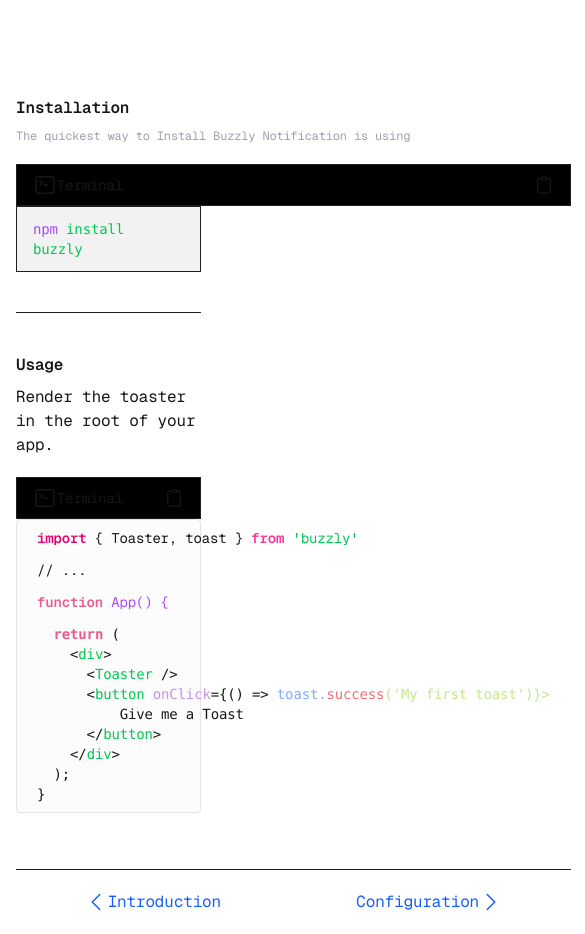
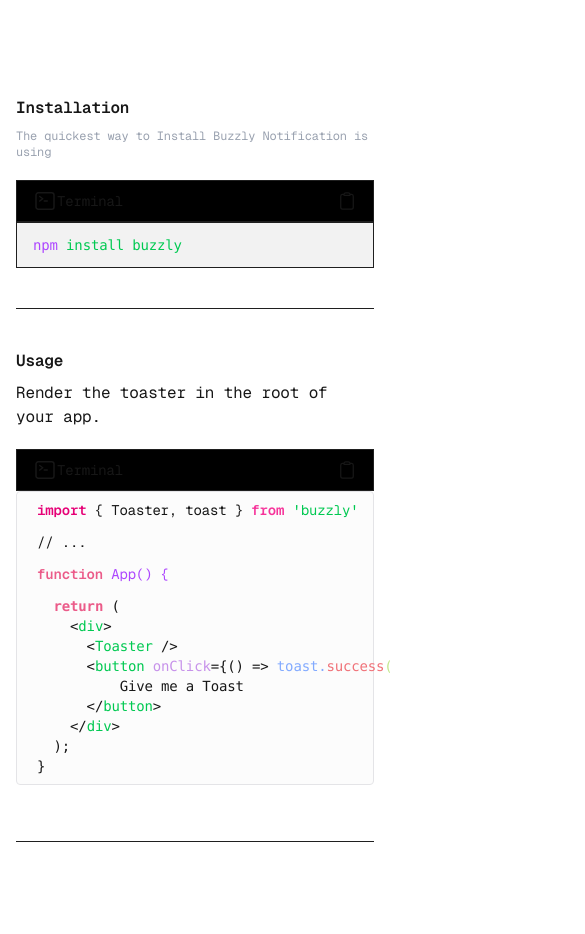
Before and after one commit to mohamed-elhaissan/buzzly-ui, a Next.js app: page /docs/installation in a window 390 px wide. Shown: the whole page, 585 px wide, since content can reach past the window. After the commit the page ends 844 px from the top, so only its background shows below. Built offline with nearby package versions, Linux system fonts and the light colour scheme.

Commit message:
updating

```diff
--- a/app/docs/installation/page.tsx
+++ b/app/docs/installation/page.tsx
@@ -78,7 +78,7 @@
           style={{
             border: "1px solid var(--borderColor)",
           }}
-          className="bg-black/[.05] flex w-1/3 items-center justify-between gap-5 text-sm   dark:bg-white/[.06] font-mono  px-4 py-3 "
+          className="bg-black/[.05] flex md:w-1/3 items-center justify-between gap-5 text-sm   dark:bg-white/[.06] font-mono  px-4 py-3 "
         >
           <code>
             <span className="text-purple-500">npm</span>{" "}
@@ -91,7 +91,7 @@
         style={{
           borderTop: "1px solid var(--borderColor)",
         }}
-        className="w-1/3 mt-10 mb-4 sm:w-[80%] xl:w-1/2 2xl:w-1/2"
+        className="md:w-1/3 mt-10 mb-4 sm:w-[80%] xl:w-1/2 2xl:w-1/2"
       >
         <div className="py-10">
           <h2 className="font-semibold  mb-2 ">Usage</h2>
@@ -236,7 +236,7 @@
           Introduction{" "}
         </Link>
         <Link
-          href={"/docs/types"}
+          href={"/docs/configuration"}
           className="flex text-blue-600 items-center justify-end  "
         >
           Configuration{" "}
--- a/app/docs/layout.tsx
+++ b/app/docs/layout.tsx
@@ -9,14 +9,14 @@
 import { ReactNode } from "react";
 import SideBarLayout from "../components/SideBarLayout";
 
-
 export default function Layout({ children }: { children: ReactNode }) {
   return (
     <div className="flex h-screen font-mono tracking-[-.01em] ">
       <SideBarLayout />
 
-
-      <main className="flex-1 h-screen p-4">{children}</main>
+      <main className="md:flex-1 w-full overflow-x-hidden h-screen p-4 ">
+        {children}
+      </main>
     </div>
   );
 }
```
